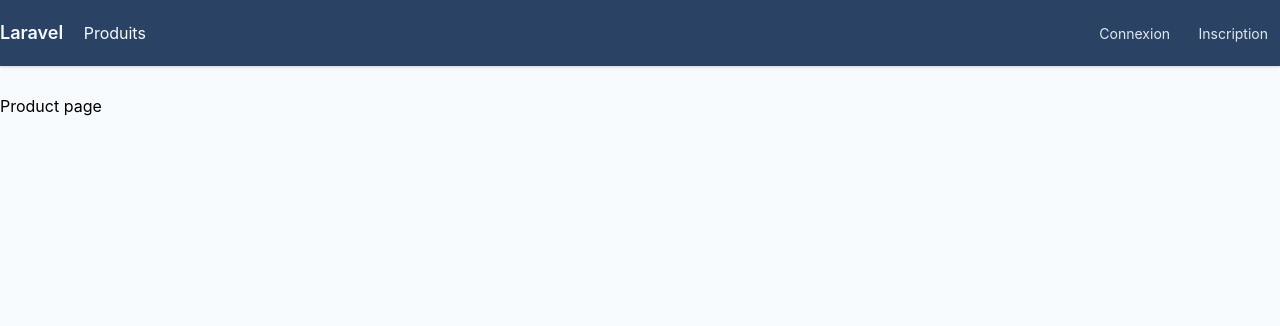
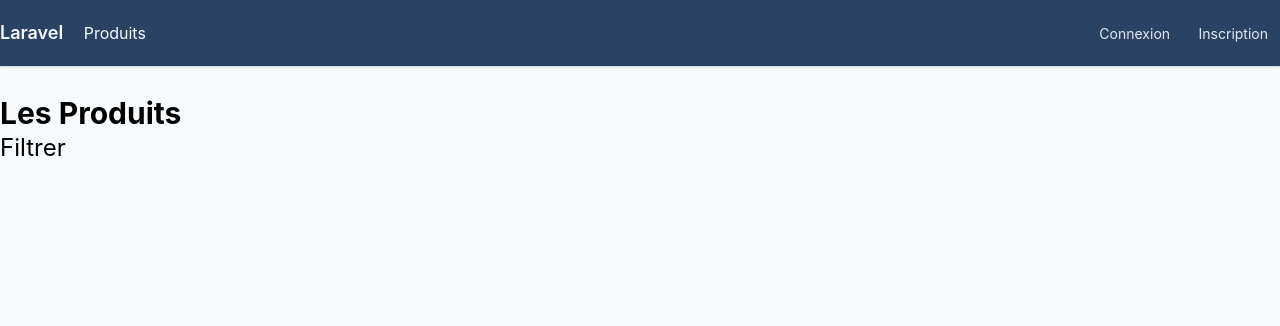
Before and after one commit to vkaelin/Zyrtech, a Laravel app: page /products in a window 1280 px wide. Shown: the top 326 px of the page. Run offline with Laravel 8, Linux system fonts and the light colour scheme; data that the repository does not hold is empty.

Commit message:
Styled Products public view

```diff
--- a/resources/views/products/index.blade.php
+++ b/resources/views/products/index.blade.php
@@ -1,21 +1,45 @@
 @extends('layouts.app')
 
 @section('content')
-<h1>Product page</h1>
 
-<ul>
-    @foreach ($products as $product)
-    <li>
-        @foreach ($product->labels as $label)
-        <p>{{$label->name}}</p>
+<div class="mx-auto container">
+    <h1 class="text-3xl font-bold mb-2">Les Produits</h1>
+    <div>
+        <h2 class="text-2xl mb-2">Filtrer </h2>
+    </div>
+    <div class="flex flex-wrap">
+        @foreach ($products as $product)
+        <div
+            class="w-64 max-h-xs rounded overflow-hidden shadow-lg mr-4 mt-4 hover:shadow-xl border hover:border-green-300 cursor-pointer">
+            <div class="w-full h-32 bg-white">
+                <img class="object-contain w-full h-32" src="{{$product->getImage()}}" alt="Sunset in the mountains">
+            </div>
+            <div class="px-6 pt-2">
+                <span class="inline-block italic text-xs mb-1">
+                    {{$product->getTypeName()}} > {{$product->getPeriodName()}}
+                </span>
+                <div class="mb-1">
+                    <span class="font-bold text-xl">{{$product->name}}</span>
+                </div>
+                {{-- <p class="text-gray-700 text-sm">
+                    {{str_limit($product->description,50)}}
+                </p> --}}
 
+            </div>
+            <div class="px-6 pt-2 pb-4">
+                @forelse ($product->labels as $label)
+                <span class="inline-block bg-green-200 rounded-full px-3 py-1 text-sm font-semibold text-gray-700 mr-2">
+                    {{$label->name}}
+                </span>
+                @empty
+                <span class="inline-block bg-gray-200 rounded-full px-3 py-1 text-sm font-semibold text-gray-700 mr-2">
+                    Aucun label
+                </span>
+                @endforelse
+            </div>
+        </div>
         @endforeach
-        <img src="{{$product->getImage()}}" alt="{{$product->name}}">
-        <h3>
-            Nom : {{$product->name}}
-        </h3>
-    </li>
-    @endforeach
-</ul>
+    </div>
+</div>
 
 @endsection
```
